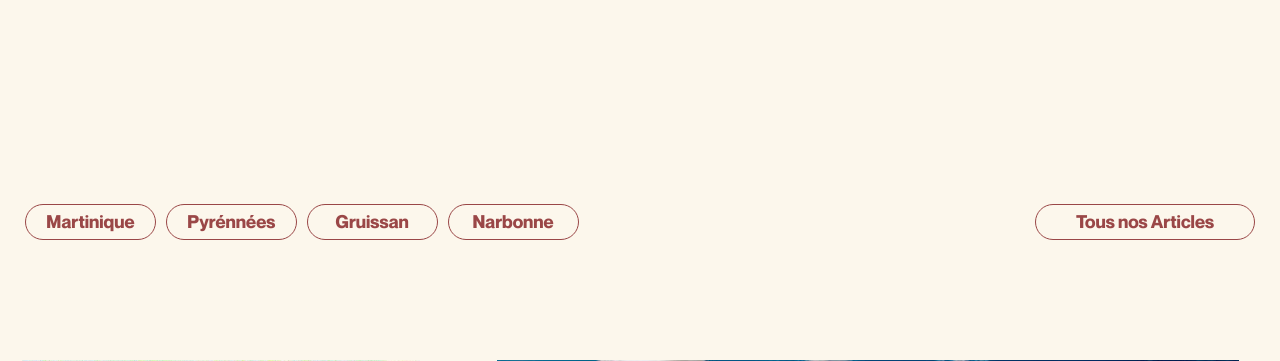
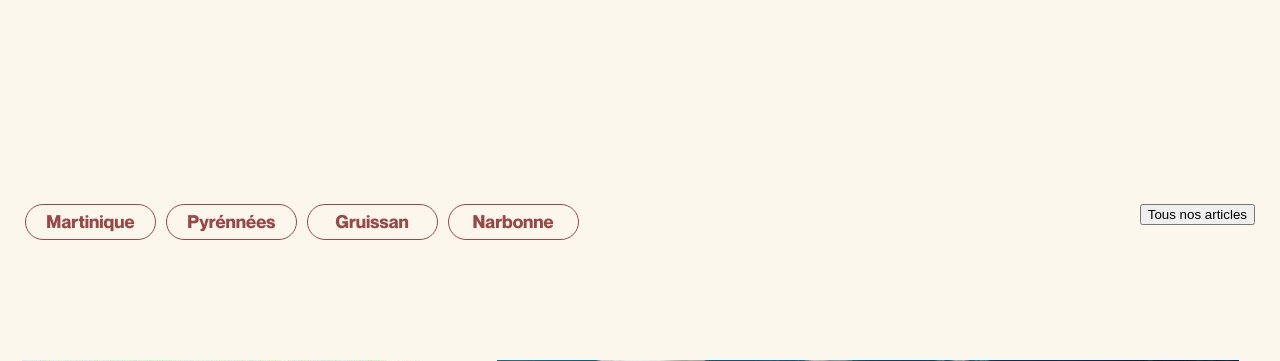
Before and after one commit to iamthesouthvibe/Projet_muriel, a PHP site: page /blog.php in a window 1280 px wide. Shown: the part 392-753 px from the top of the page. Run offline with PHP 8.4, Linux system fonts and the light colour scheme; data comes from the database, SQL or seed files in the repository.

Commit message:
edit blog.php

```diff
--- a/blog.php
+++ b/blog.php
@@ -36,7 +36,7 @@ $select = $db->query("SELECT * FROM tourism ORDER BY id desc");
             <button class="bouton_selection_maison" data-aos="fade-up" data-aos-anchor-placement="top-bottom" data-aos-duration="1000" data-aos-delay="400"><a href="">Narbonne</a></button>
         </div>
         <div class="bouton_articles">
-            <button class="bouton_selection_maison bouton_agrandie" data-aos="fade-up" data-aos-anchor-placement="top-bottom" data-aos-duration="1000" data-aos-delay="500"><a href="">Tous nos Articles</a></button>
+            <input type="button" value="Tous nos articles" cclass="bouton_selection_maison bouton_agrandie" data-aos="fade-up" data-aos-anchor-placement="top-bottom" data-aos-duration="1000" data-aos-delay="500">
         </div>
     </div>
 
--- a/maison.php
+++ b/maison.php
@@ -412,7 +412,7 @@ $selectBlog = $db->query("SELECT * FROM tourism WHERE id_rooms = '{$roomID}' LIM
                     <?php endwhile; ?>
                 </div>
                 <div class="lien_page_blog" data-aos="fade-up" data-aos-anchor-placement="top-bottom" data-aos-duration="1000">
-                    <a class="waitBeforeNavigate" href="">Voir tous les articles →</a>
+                    <a class="waitBeforeNavigate" href="blog.php">Voir tous les articles →</a>
                 </div>
             </div>
         <?php endif; ?>
```
